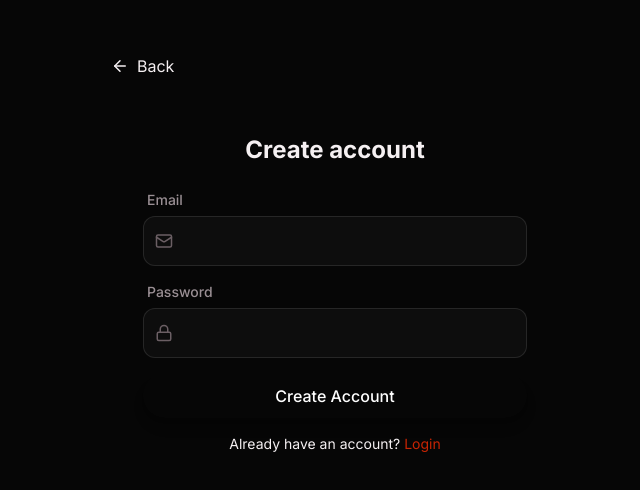
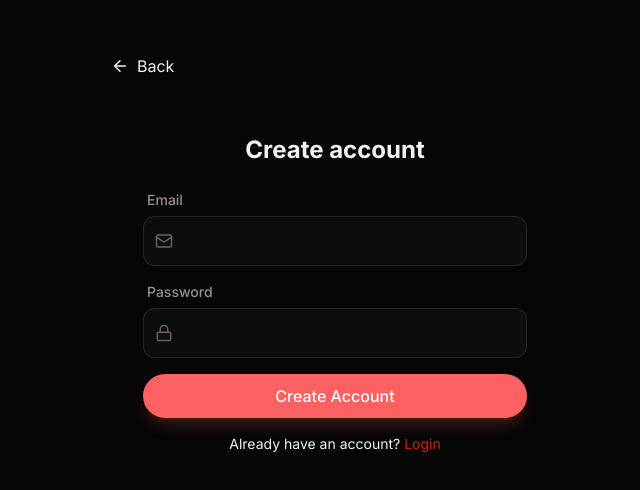
Before and after one commit to e-M-beddedLabs/TaxMate, a React (Vite) app in the folder tmfront/: page /register in a window 1280 px wide. Shown: the part 130-620 px from the top of the page, without its empty margins (305-945 px from the left). Built offline with nearby package versions, Linux system fonts and the light colour scheme; no server answers.

Commit message:
fix(ui): add highlight color to tailwind config

```diff
--- a/tmfront/tailwind.config.js
+++ b/tmfront/tailwind.config.js
@@ -9,6 +9,7 @@ export default {
     extend: {
       colors: {
         background: '#060606',
+        highlight: '#fe6162',
         // Primary - Vibrant Red/Orange #C72403
         primary: {
           50: '#fef3f2',
```
